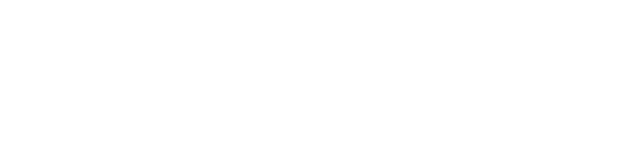
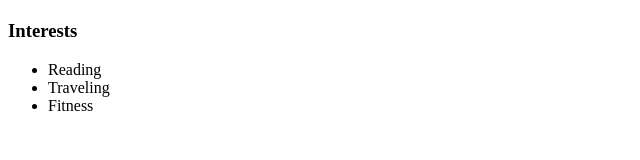
Before and after one commit to niasnelson/nia-nelson.github.io, a plain HTML site: page index.html in a window 1280 px wide. Shown: the whole page, without its empty margins (0-640 px from the left). Drawn offline with Linux system fonts and the light colour scheme.

Commit message:
updated index.html

```diff
--- a/index.html
+++ b/index.html
@@ -1,10 +1,40 @@
 <!DOCTYPE HTML>
 <html>
     <head>
-        <title>Sheba's Amazing Website</title>
+        <title>Nia's Website</title>
     </head>
 
     <body>
+      <div id="all-contents">
+          <nav>
 
+          </nav>
+
+          <main>
+            <div class="sidebar">
+
+            </div>
+
+            <div class="content">
+
+                <h2 name="Nia">
+
+                </h2>
+
+                <p job title="Physical Science Technician at USDA">
+
+                </p>
+
+                <div id="interests">
+                    <h3>Interests</h3>
+                    <ul>
+                        <li>Reading</li>
+                        <li>Traveling</li>
+                        <li>Fitness</li>
+                    </ul>
+                </div>
+            </div>
+          </main>
+      </div>
     </body>
 </html>
```
Also changed, not shown: README.md.
